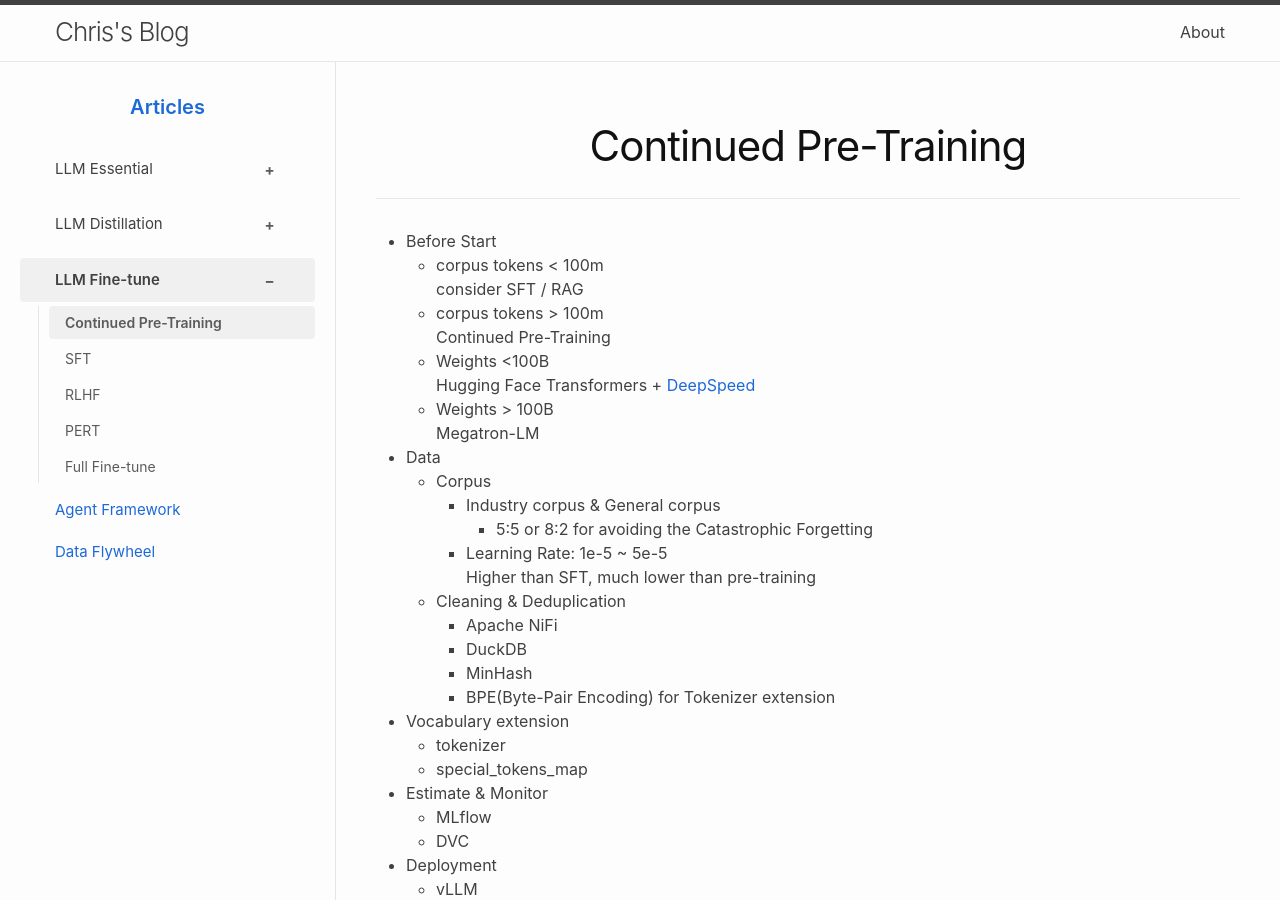
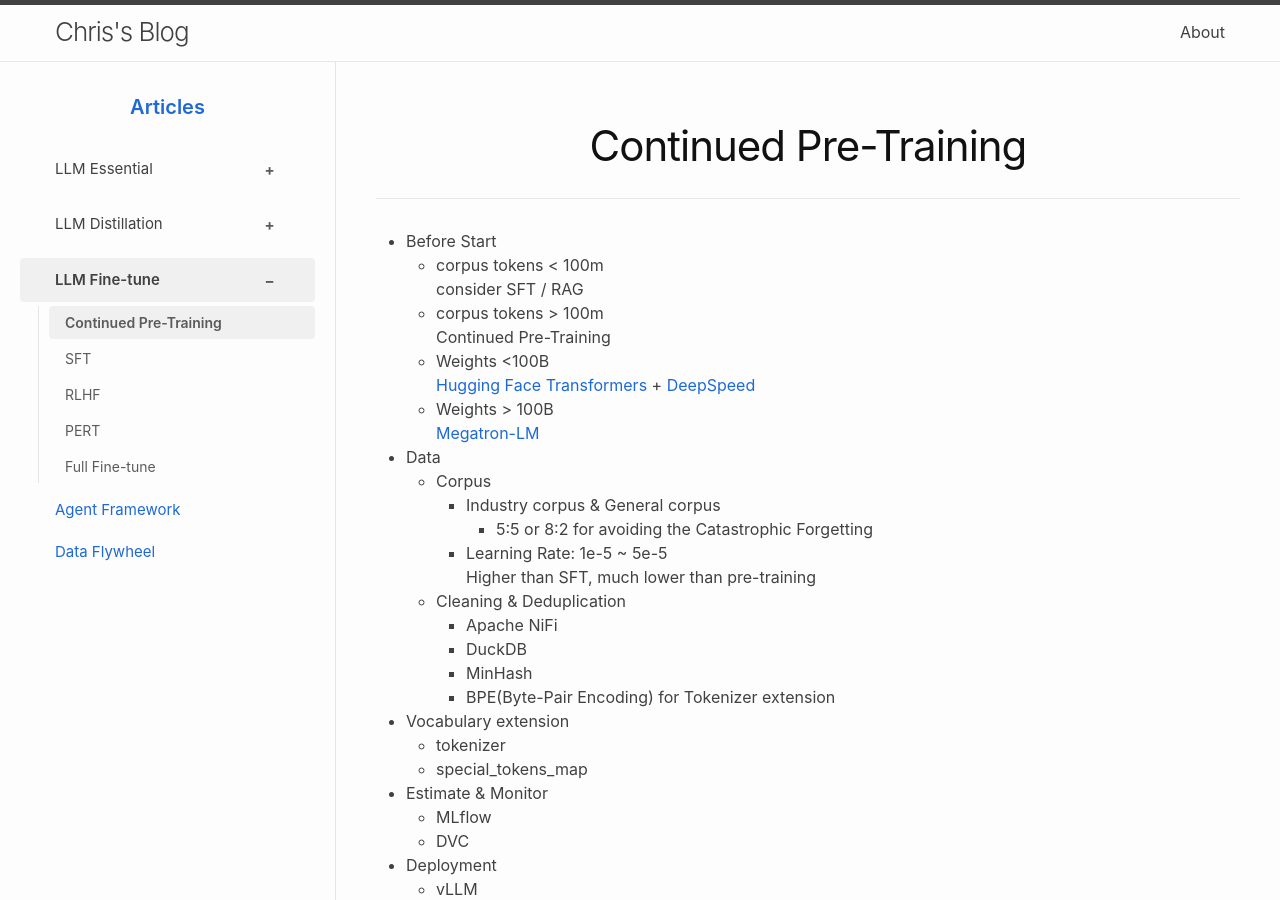
Before and after one commit to ChrisZhu2050/chriszhu2050.github.io, a Jekyll site: the page built from docs/llm-fine-tune-cpt.md, in a window 1280 px wide and 900 px high. Built offline with Jekyll 4.4.1, drawn with Linux system fonts in a browser that asks for light colours; nearby versions of some CDN libraries; part of the change alters nothing that is shown.

```diff
--- a/docs/llm-fine-tune-cpt.md
+++ b/docs/llm-fine-tune-cpt.md
@@ -9,9 +9,9 @@ title: "Continued Pre-Training"
     - corpus tokens > 100m
         Continued Pre-Training
     - Weights \<100B
-        Hugging Face Transformers + [DeepSpeed](https://github.com/deepspeedai/DeepSpeed)
+        [Hugging Face Transformers](#https://huggingface.co/docs/transformers/en/index) + [DeepSpeed](https://github.com/deepspeedai/DeepSpeed)
     - Weights \> 100B
-        Megatron-LM
+        [Megatron-LM](#https://github.com/nvidia/megatron-lm)
 
 
 - Data
```
